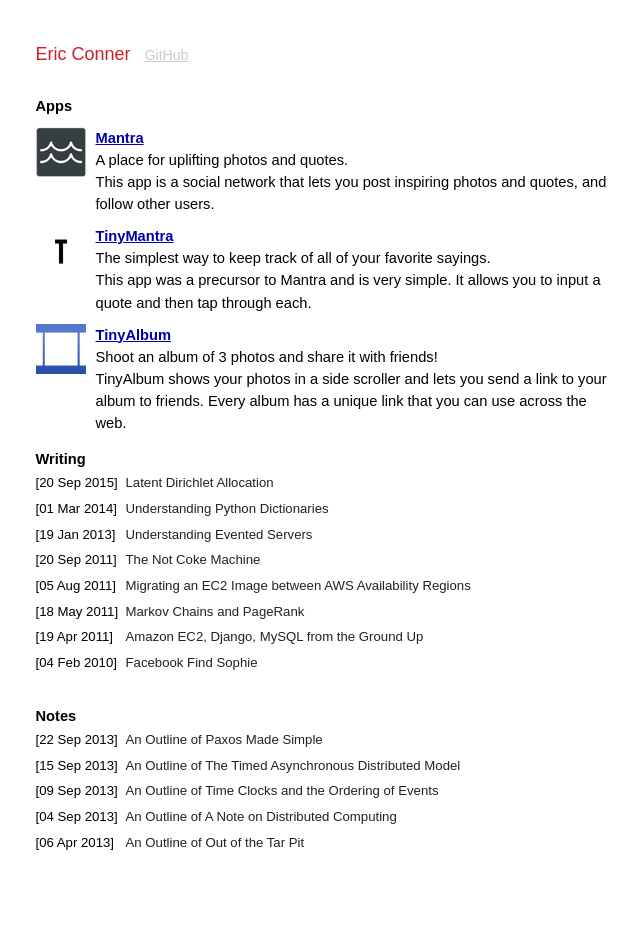
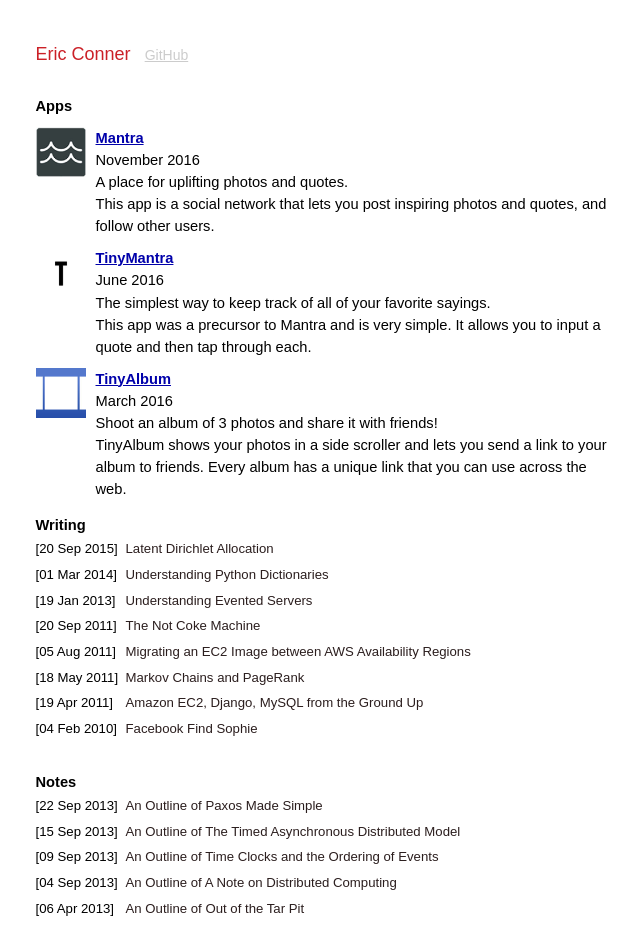
Before and after one commit to econner/econner.github.com, a Jekyll site: the page built from index.html, in a window 1280 px wide. Shown: the whole page, without its empty margins (311-951 px from the left). Built offline with Jekyll 4.4.1, drawn with Linux system fonts in a browser that asks for light colours.

Commit message:
Add dates.

```diff
--- a/index.html
+++ b/index.html
@@ -11,6 +11,7 @@ title: Eric Conner
     </div>
     <div style="float: left; padding-left: 10px; width: 35em">
       <h4><a href="/mantra.html">Mantra</a></h4>
+      November 2016<br/>
       A place for uplifting photos and quotes.<br/>
       This app is a social network that lets you post inspiring photos and quotes, and
       follow other users.
@@ -24,6 +25,7 @@ title: Eric Conner
     </div>
     <div style="float: left; padding-left: 10px; width: 35em">
       <h4><a href="/tiny-mantra.html">TinyMantra</a></h4>
+      June 2016<br/>
       The simplest way to keep track of all of your favorite sayings.<br/>
       This app was a precursor to Mantra and is very simple. It allows you to input
       a quote and then tap through each.
@@ -37,6 +39,7 @@ title: Eric Conner
     </div>
     <div style="float: left; padding-left: 10px; width: 35em">
       <h4><a href="https://itunes.apple.com/us/app/tinyalbum/id1090702776?mt=8">TinyAlbum</a></h4>
+      March 2016<br/>
       Shoot an album of 3 photos and share it with friends!<br/>
       TinyAlbum shows your photos in a side scroller and lets you send a link to your album to friends. Every album has a unique link that you can use across the web.
     </div>
```
